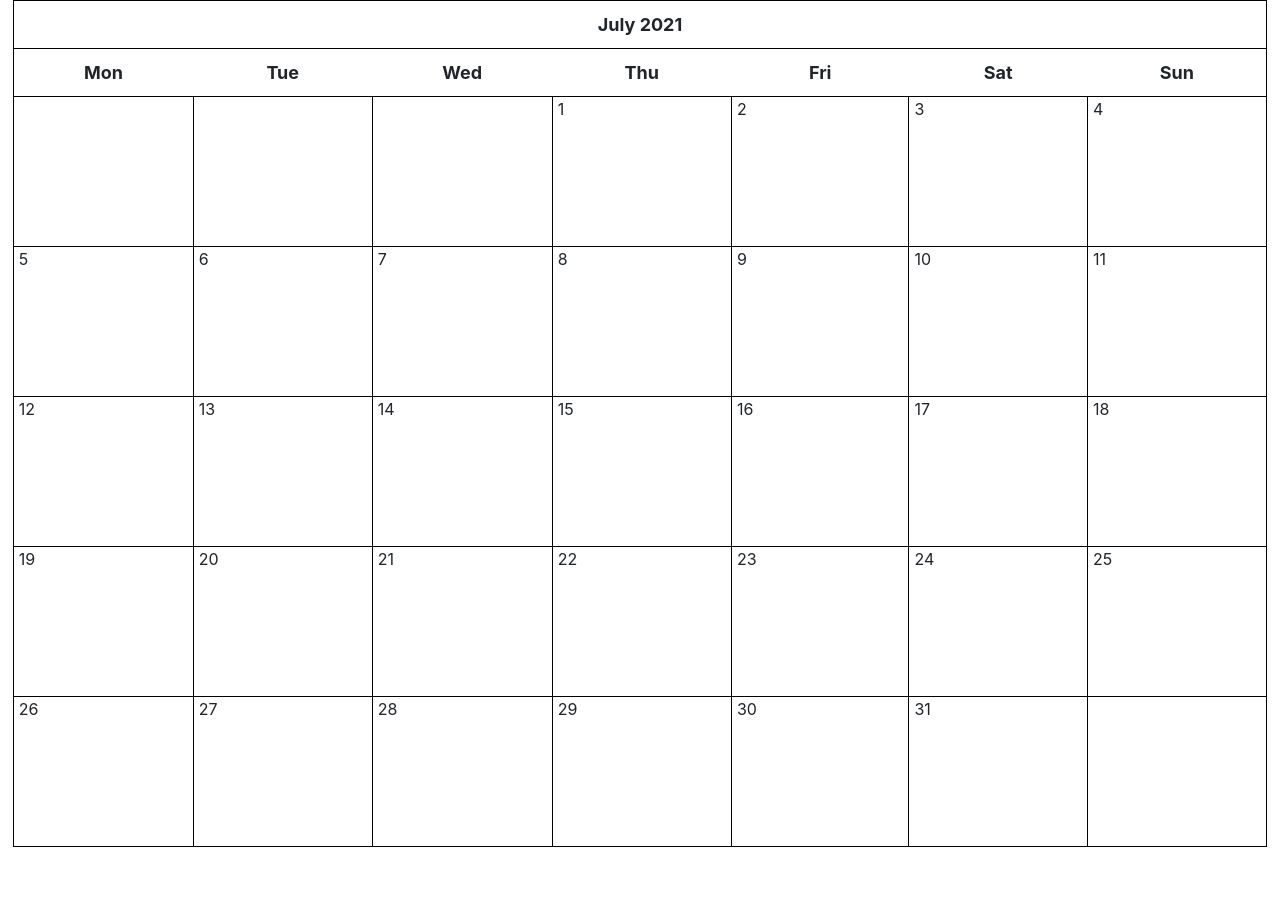
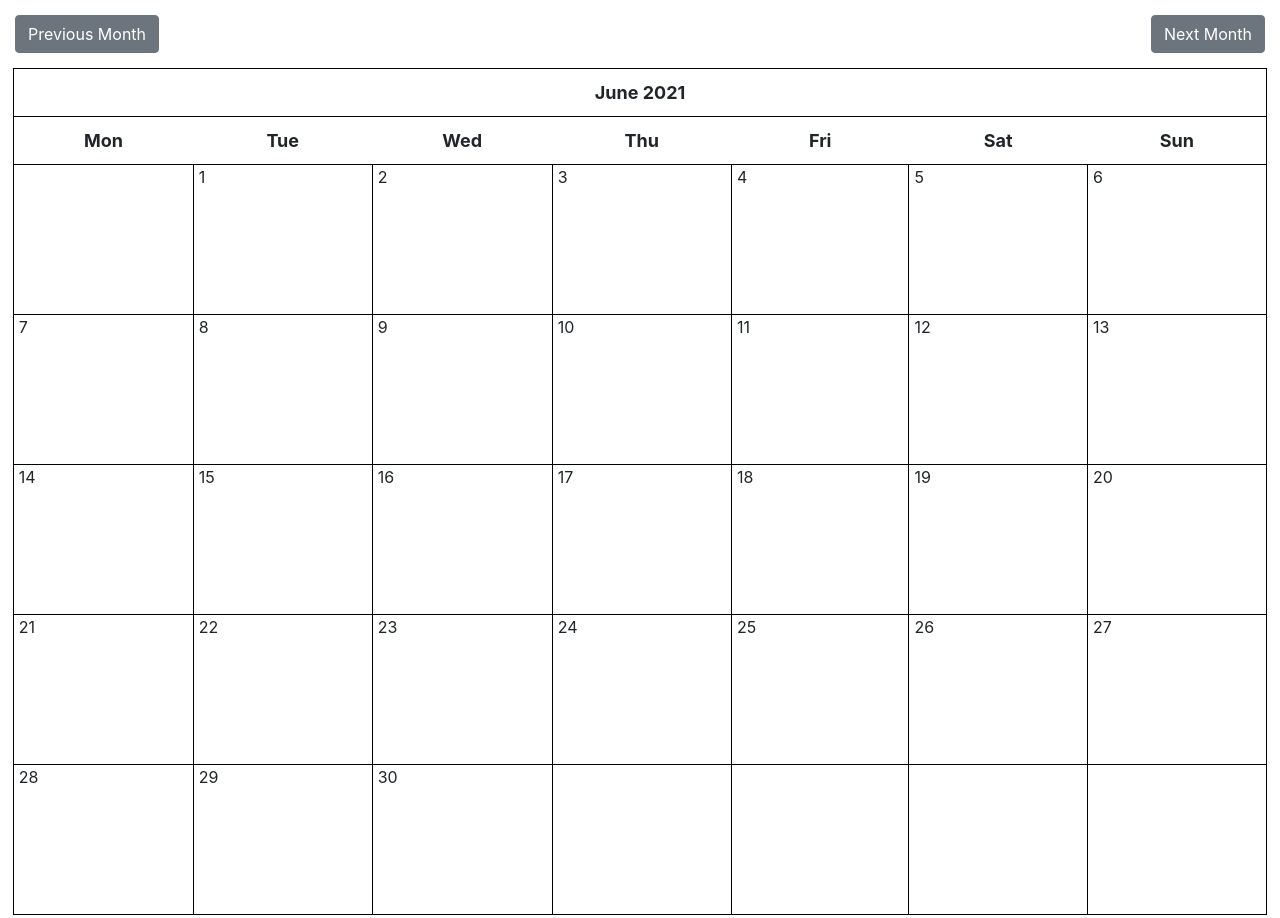
Before and after one commit to 9yifanchen9/MAC_hack_sprint, a Django app: a page that uses planner/tripplanner/templates/tripplanner/cal.html in a window 1280 px wide. Before the commit the page ends 847 px from the top, so only its background shows below. Run offline with Django 3.2, Linux system fonts and the light colour scheme; data that the repository does not hold is empty; some libraries are stand-ins or nearby versions.

Commit message:
added next month and prev month buttons

```diff
--- a/planner/tripplanner/static/calendar/styles.css
+++ b/planner/tripplanner/static/calendar/styles.css
@@ -1,3 +1,4 @@
+
 .calendar {
     width: 98%;
     margin: auto;
@@ -36,3 +37,16 @@ padding: 0px 5px 0px 20px;
 a {
 color: #17a2b8;
 }
+
+.left {
+    float: left;
+}
+
+.right {
+    float: right;
+
+}
+
+.buttons {
+    margin: 15px;
+}
--- a/planner/tripplanner/templates/tripplanner/cal.html
+++ b/planner/tripplanner/templates/tripplanner/cal.html
@@ -1,5 +1,9 @@
 {% extends 'base.html' %}
 
 {% block content %}
+<div class="clearfix buttons" id="bootstrap-overrides">
+	<a class="btn btn-secondary fw-bold left" id="left" href="{% url 'tripplanner:calendar' %}?{{ prev_month }}"> Previous Month </a>
+	<a class="btn btn-secondary fw-bold right" id="right" href="{% url 'tripplanner:calendar' %}?{{ next_month }}"> Next Month </a>
+</div>
 {{ calendar }}
 {% endblock %}
--- a/planner/tripplanner/views.py
+++ b/planner/tripplanner/views.py
@@ -2,9 +2,9 @@ from django.shortcuts import render, get_object_or_404
 from django.urls import reverse
 from django.views import generic
 from django.http import HttpResponse
-from datetime import datetime
-from datetime import date
+from datetime import datetime, date, timedelta
 from django.utils.safestring import mark_safe
+import calendar
 
 from .models import *
 from .utils import Calendar
@@ -46,15 +46,29 @@ class CalendarView(generic.ListView):
 
     def get_context_data(self, **kwargs):
         context = super().get_context_data(**kwargs)
-
-        # use today's date for the calendar
-        # d = get_date(self.request.GET.get('day', None))
-        d = date.today()
-
-        # Instantiate our calendar class with today's year and date
+        d = get_date(self.request.GET.get('month', None))
         cal = Calendar(d.year, d.month)
-
-        # Call the formatmonth method, which returns our calendar as a table
         html_cal = cal.formatmonth(withyear=True)
         context['calendar'] = mark_safe(html_cal)
+        context['prev_month'] = prev_month(d)
+        context['next_month'] = next_month(d)
         return context
+
+def get_date(req_day):
+    if req_day:
+        year, month = (int(x) for x in req_day.split('-'))
+        return date(year, month, day=1)
+    return date.today()
+
+def prev_month(d):
+    first = d.replace(day=1)
+    prev_month = first - timedelta(days=1)
+    month = 'month=' + str(prev_month.year) + '-' + str(prev_month.month)
+    return month
+
+def next_month(d):
+    days_in_month = calendar.monthrange(d.year, d.month)[1]
+    last = d.replace(day=days_in_month)
+    next_month = last + timedelta(days=1)
+    month = 'month=' + str(next_month.year) + '-' + str(next_month.month)
+    return month
```
